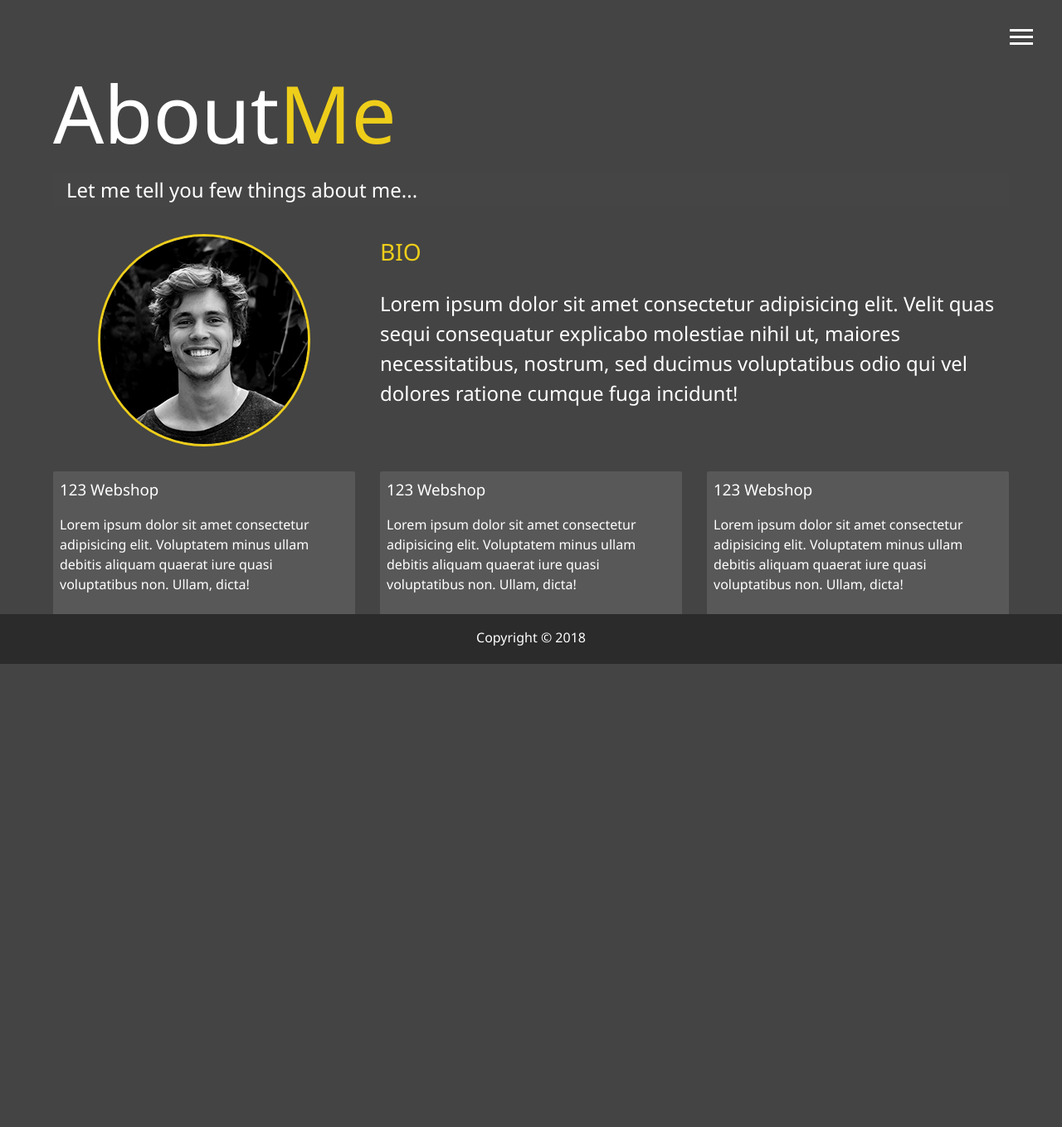
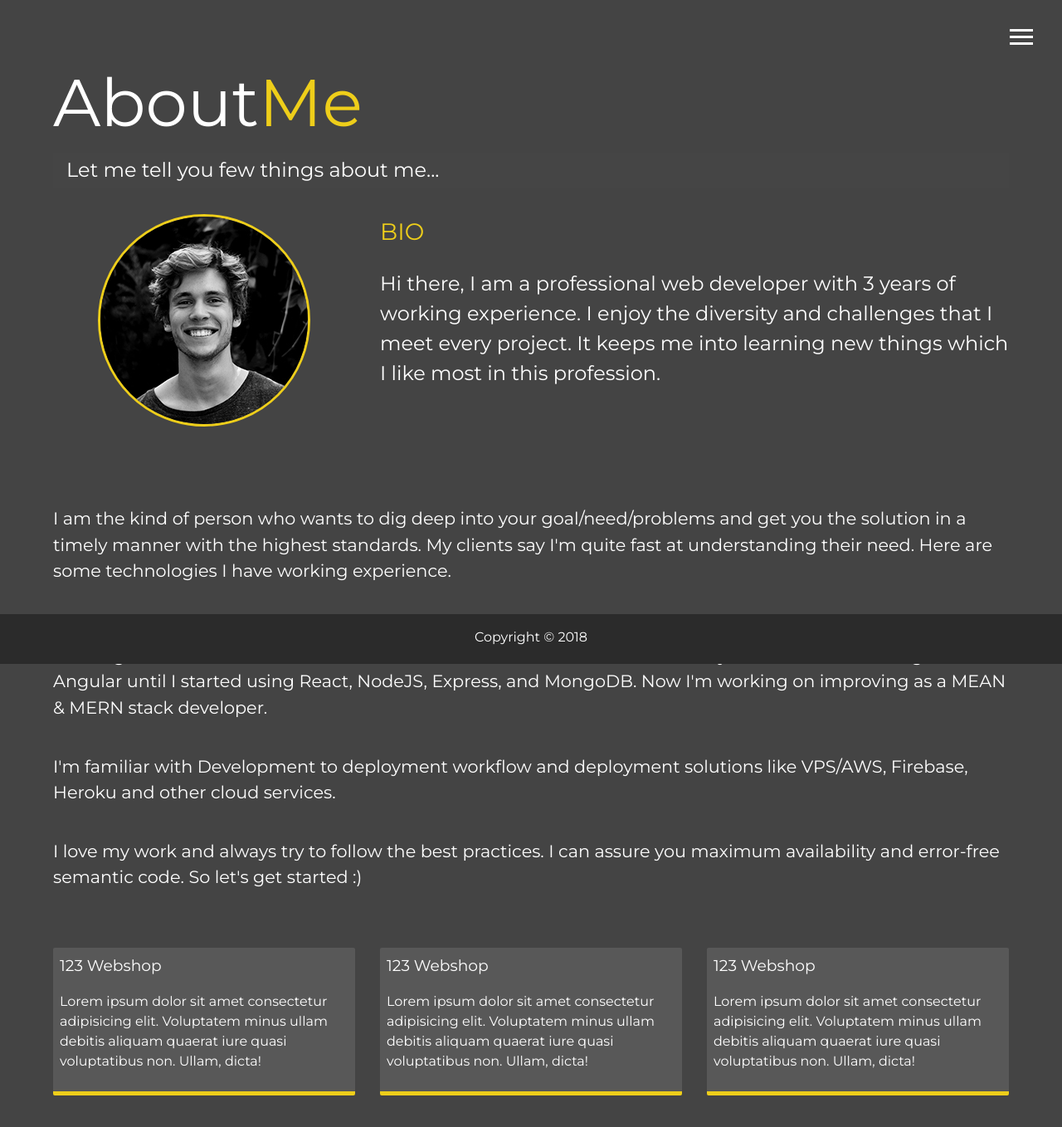
Before and after one commit to UndefinedMamun/react-portfolio, a React app: page /about-me in a window 1280 px wide. Shown: the top 1358 px of the page at 83% size. Before the commit the page ends 809 px from the top, so only its background shows below. Built offline with nearby package versions, Linux system fonts and the light colour scheme; the HTML template or start-up script is replaced by a standard one.

Commit message:
font added and data updated

```diff
--- a/package.json
+++ b/package.json
@@ -60,6 +60,7 @@
   "scripts": {
     "start": "node scripts/start.js",
     "build": "node scripts/build.js",
+    "deploy": "npm run build && firebase deploy",
     "test": "node scripts/test.js"
   },
   "eslintConfig": {
--- a/public/index.html
+++ b/public/index.html
@@ -16,6 +16,10 @@
     <link
       rel="stylesheet"
       href="https://use.fontawesome.com/releases/v5.2.0/css/all.css"
+    />
+    <link
+      href="https://fonts.googleapis.com/css?family=Montserrat:400,600"
+      rel="stylesheet"
     />
     <!--
       Notice the use of %PUBLIC_URL% in the tags above.
--- a/src/App.js
+++ b/src/App.js
@@ -4,7 +4,7 @@ import { CSSTransition, TransitionGroup } from "react-transition-group";
 import Header from "./components/header";
 import Home from "./components/home/home";
 import "./App.scss";
-import About from "./components/about";
+import About from "./components/about/about";
 import Work from "./components/work";
 import Contact from "./components/contact/contact";
 import Footer from "./components/footer";
--- a/src/components/about.jsx
+++ /dev/null
@@ -1,58 +0,0 @@
-import React, { Component } from "react";
-import portrait from "./../img/portrait.jpg";
-
-class About extends Component {
-  state = {};
-  render() {
-    return (
-      <main id="about" style={{ marginBottom: "20px" }}>
-        <h1 className="lg-heading">
-          About
-          <span className="text-secondery">Me</span>
-        </h1>
-        <h2 className="sm-heading">Let me tell you few things about me...</h2>
-
-        <div className="about-info">
-          <img src={portrait} alt="Mamun" className="bio-image" />
-
-          <div className="bio">
-            <h3 className="text-secondery">BIO</h3>
-            <p>
-              Lorem ipsum dolor sit amet consectetur adipisicing elit. Velit
-              quas sequi consequatur explicabo molestiae nihil ut, maiores
-              necessitatibus, nostrum, sed ducimus voluptatibus odio qui vel
-              dolores ratione cumque fuga incidunt!
-            </p>
-          </div>
-
-          <div className="job job-1">
-            <h3>123 Webshop</h3>
-            <p>
-              Lorem ipsum dolor sit amet consectetur adipisicing elit.
-              Voluptatem minus ullam debitis aliquam quaerat iure quasi
-              voluptatibus non. Ullam, dicta!
-            </p>
-          </div>
-          <div className="job job-2">
-            <h3>123 Webshop</h3>
-            <p>
-              Lorem ipsum dolor sit amet consectetur adipisicing elit.
-              Voluptatem minus ullam debitis aliquam quaerat iure quasi
-              voluptatibus non. Ullam, dicta!
-            </p>
-          </div>
-          <div className="job job-3">
-            <h3>123 Webshop</h3>
-            <p>
-              Lorem ipsum dolor sit amet consectetur adipisicing elit.
-              Voluptatem minus ullam debitis aliquam quaerat iure quasi
-              voluptatibus non. Ullam, dicta!
-            </p>
-          </div>
-        </div>
-      </main>
-    );
-  }
-}
-
-export default About;
--- /dev/null
+++ b/src/components/about/about.jsx
@@ -0,0 +1,89 @@
+import React, { Component } from "react";
+import portrait from "../../img/portrait.jpg";
+import "./about.scss";
+
+class About extends Component {
+  state = {};
+  render() {
+    return (
+      <main id="about" style={{ marginBottom: "20px" }}>
+        <h1 className="lg-heading">
+          About
+          <span className="text-secondery">Me</span>
+        </h1>
+        <h2 className="sm-heading">Let me tell you few things about me...</h2>
+
+        <div className="about-info">
+          <img src={portrait} alt="Mamun" className="bio-image" />
+
+          <div className="bio">
+            <h3 className="text-secondery">BIO</h3>
+            <p>
+              Hi there, I am a professional web developer with 3 years of
+              working experience. I enjoy the diversity and challenges that I
+              meet every project. It keeps me into learning new things which I
+              like most in this profession.
+            </p>
+          </div>
+
+          <div className="overview">
+            <p>
+              I am the kind of person who wants to dig deep into your
+              goal/need/problems and get you the solution in a timely manner
+              with the highest standards. My clients say I'm quite fast at
+              understanding their need. Here are some technologies I have
+              working experience.
+            </p>
+
+            <p>
+              Working my way up, Starting as a frontend developer focusing on
+              pixel perfect responsive templates and creating a reactive user
+              interface that had PHP/Laraval as the backend. Shortly after I
+              started working with Angular until I started using React, NodeJS,
+              Express, and MongoDB. Now I'm working on improving as a MEAN &
+              MERN stack developer.
+            </p>
+
+            <p>
+              I'm familiar with Development to deployment workflow and
+              deployment solutions like VPS/AWS, Firebase, Heroku and other
+              cloud services.
+            </p>
+            <p>
+              I love my work and always try to follow the best practices. I can
+              assure you maximum availability and error-free semantic code. So
+              let's get started :)
+            </p>
+          </div>
+
+          <div className="job job-1">
+            <h3>123 Webshop</h3>
+            <p>
+              Lorem ipsum dolor sit amet consectetur adipisicing elit.
+              Voluptatem minus ullam debitis aliquam quaerat iure quasi
+              voluptatibus non. Ullam, dicta!
+            </p>
+          </div>
+          <div className="job job-2">
+            <h3>123 Webshop</h3>
+            <p>
+              Lorem ipsum dolor sit amet consectetur adipisicing elit.
+              Voluptatem minus ullam debitis aliquam quaerat iure quasi
+              voluptatibus non. Ullam, dicta!
+            </p>
+          </div>
+          <div className="job job-3">
+            <h3>123 Webshop</h3>
+            <p>
+              Lorem ipsum dolor sit amet consectetur adipisicing elit.
+              Voluptatem minus ullam debitis aliquam quaerat iure quasi
+              voluptatibus non. Ullam, dicta!
+            </p>
+          </div>
+        </div>
+      </main>
+    );
+  }
+}
+
+export default About;
--- /dev/null
+++ b/src/components/about/about.scss
@@ -0,0 +1,49 @@
+@import "../../scss/config";
+
+.about-info {
+  display: grid;
+  grid-template-areas:
+    "bioimage bio bio"
+    "overview overview overview"
+    "job1 job2 job3";
+  grid-template-columns: repeat(3, 1fr);
+  grid-gap: 30px;
+
+  .bio-image {
+    grid-area: bioimage;
+    margin: auto;
+    border-radius: 50%;
+    border: $secondery-color 3px solid;
+  }
+  .bio {
+    grid-area: bio;
+    font-size: 1.5rem;
+  }
+
+  .overview {
+    grid-area: overview;
+    margin-top: 25px;
+
+    p {
+      font-size: 1.3rem;
+      margin: 40px 0;
+    }
+  }
+
+  .job-1 {
+    grid-area: job1;
+  }
+  .job-2 {
+    grid-area: job2;
+  }
+  .job-3 {
+    grid-area: job3;
+  }
+
+  .job {
+    background: lighten($primary-color, 8);
+    padding: 0.5rem;
+    border-radius: 2px;
+    border-bottom: $secondery-color 5px solid;
+  }
+}
--- a/src/components/contact/contact.jsx
+++ b/src/components/contact/contact.jsx
@@ -22,6 +22,8 @@ class Contact extends Component {
             8801745185666
           </div>
         </div> */}
+
+        <h3 className="lg-heading" />
       </main>
     );
   }
--- a/src/components/home/home.jsx
+++ b/src/components/home/home.jsx
@@ -11,21 +11,20 @@ class Home extends Component {
         style={{ backgroundImage: "url(img/background.jpg)" }}
       >
         <h1 className="lg-heading">
-          Jhon
-          <span className="text-secondery">Doe</span>
+          Mohammad Al
+          <span className="text-secondery"> Mamun</span>
         </h1>
-        <h2 className="sm-heading">Web Developer, Programmer & Observer</h2>
+        <h2 className="sm-heading">
+          Web Developer, Programmer, Problem Solver
+        </h2>
         <div className="icons">
-          <a href="/to">
-            <i className="fab fa-twitter fa-2x" />
-          </a>
-          <a href="/to">
+          <a target="blank" href="https://www.facebook.com/UndefinedMamun">
             <i className="fab fa-facebook fa-2x" />
           </a>
-          <a href="/to">
+          <a target="blank" href="https://www.linkedin.com/in/undefinedmamun">
             <i className="fab fa-linkedin fa-2x" />
           </a>
-          <a href="/to">
+          <a target="blank" href="https://github.com/UndefinedMamun">
             <i className="fab fa-github fa-2x" />
           </a>
         </div>
--- a/src/scss/main.scss
+++ b/src/scss/main.scss
@@ -10,7 +10,7 @@ body {
   color: set-text-color($primary-color);
   height: 100%;
   margin: 0;
-  font-family: "Segoe UI", Tahoma, Geneva, Verdana, sans-serif;
+  font-family: "Montserrat", Tahoma, Geneva, Verdana, sans-serif;
   line-height: 1.5;
 }
 
@@ -23,7 +23,7 @@ h3 {
   font-weight: 400;
 
   &.lg-heading {
-    font-size: 6rem;
+    font-size: 5rem;
   }
 
   &.sm-heading {
@@ -73,43 +73,6 @@ main {
         color: $secondery-color;
       }
     }
-  }
-}
-
-.about-info {
-  display: grid;
-  grid-template-areas:
-    "bioimage bio bio"
-    "job1 job2 job3";
-  grid-template-columns: repeat(3, 1fr);
-  grid-gap: 30px;
-
-  .bio-image {
-    grid-area: bioimage;
-    margin: auto;
-    border-radius: 50%;
-    border: $secondery-color 3px solid;
-  }
-  .bio {
-    grid-area: bio;
-    font-size: 1.5rem;
-  }
-
-  .job-1 {
-    grid-area: job1;
-  }
-  .job-2 {
-    grid-area: job2;
-  }
-  .job-3 {
-    grid-area: job3;
-  }
-
-  .job {
-    background: lighten($primary-color, 8);
-    padding: 0.5rem;
-    border-radius: 2px;
-    border-bottom: $secondery-color 5px solid;
   }
 }
 
```
